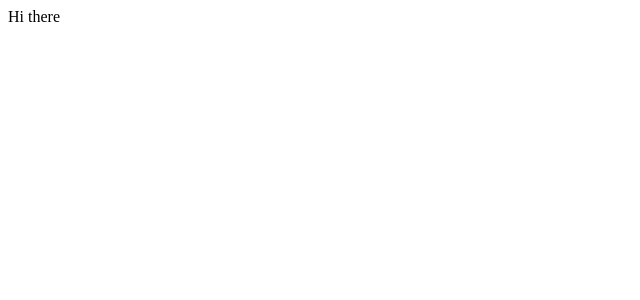
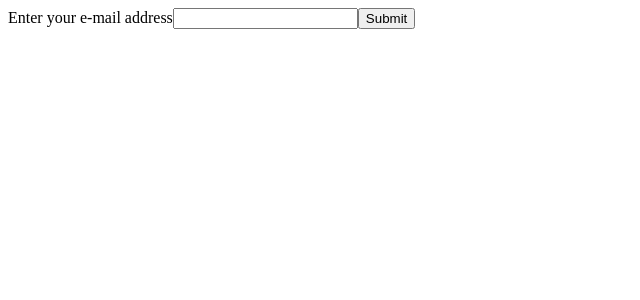
Before and after one commit to Abhishek-Yadav-21/Baat-chIIT, a React (Create React App) app in the folder client/: page / in a window 1280 px wide. Shown: the top 300 px of the page, without its empty margins (0-640 px from the left). Built offline with nearby package versions, Linux system fonts and the light colour scheme.

Commit message:
Homepage setup done. Email id extraction to console successful.

```diff
--- a/client/src/components/App.js
+++ b/client/src/components/App.js
@@ -1,8 +1,11 @@
 import React from 'react';
+import Homepage from './Homepage/Homepage';
 
 class App extends React.Component {
     render() {
-        return <div>Hi there</div>
+        return(
+            <Homepage />
+        )
     }
 }
 
--- /dev/null
+++ b/client/src/components/Homepage/Homepage.js
@@ -0,0 +1,14 @@
+import React from 'react';
+import Input from './components/Input';
+
+class Homepage extends React.Component {
+    render(){
+        return (
+            <div>
+                <Input />
+            </div>
+        )
+    }
+}
+
+export default Homepage;
--- /dev/null
+++ b/client/src/components/Homepage/components/Input.js
@@ -0,0 +1,26 @@
+import React from 'react';
+
+class Input extends React.Component{
+
+    state = {email: ''};
+
+    onFormSubmit = (event) => {
+        event.preventDefault();
+
+        this.setState({email: event.target.value});
+        console.log(this.state.email);
+
+    }
+
+    render(){
+        return(
+            <form onSubmit={this.onFormSubmit}>
+                <label htmlFor="email">Enter your e-mail address</label>
+                <input type="email" id="email" onChange={e => this.setState({email: e.target.value})}/>
+                <input type="submit"/>
+            </form>
+        )
+    }
+}
+
+export default Input;
```
